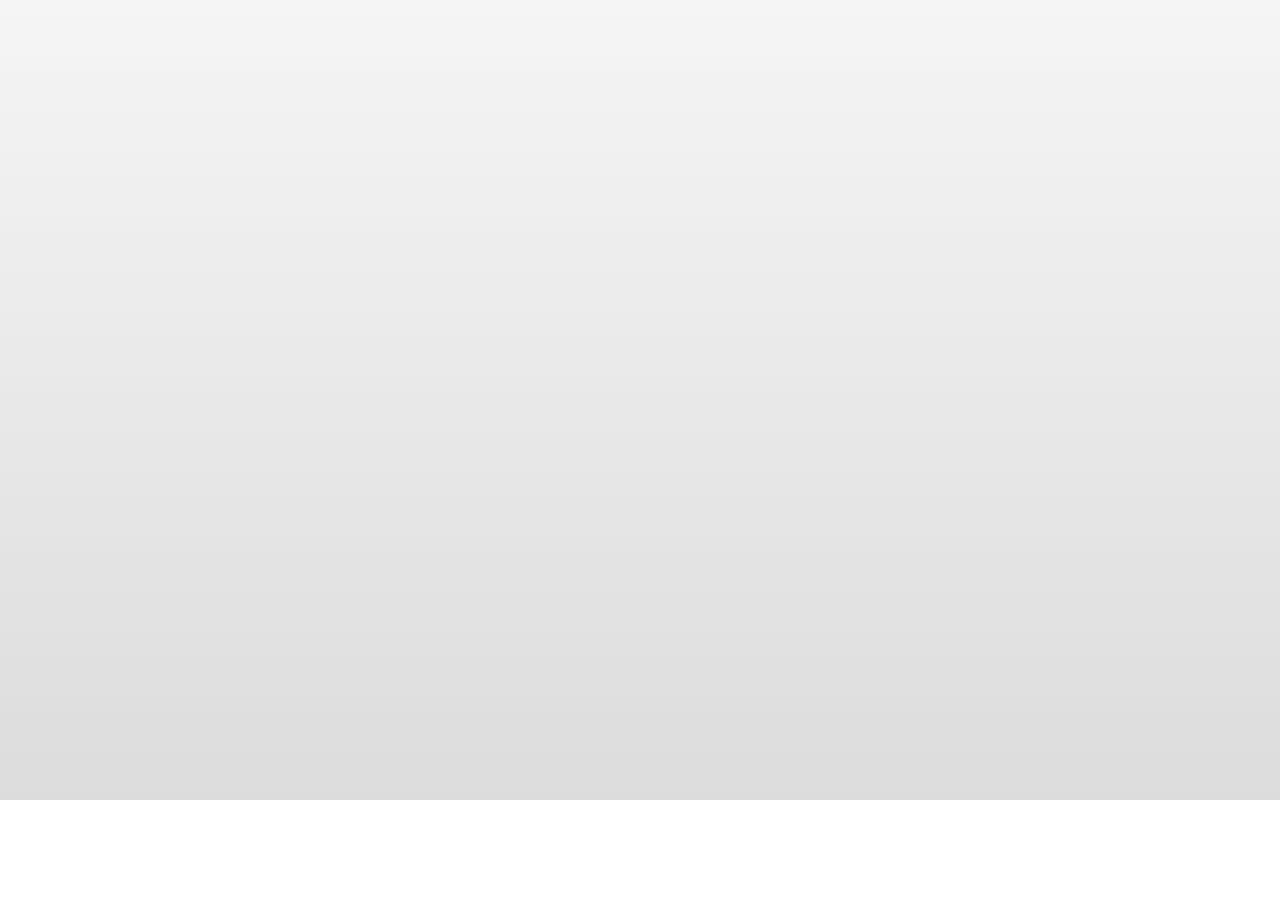
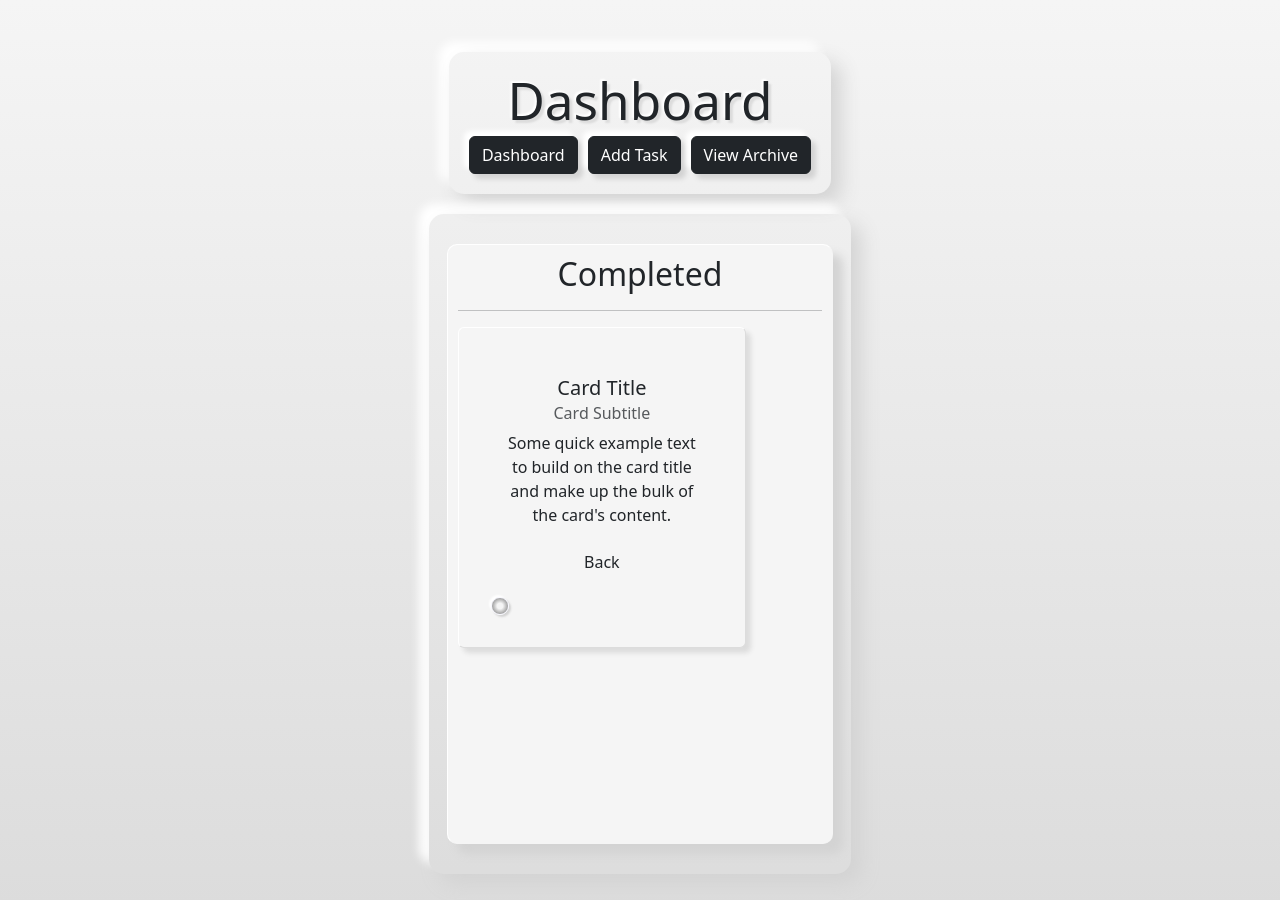
Before and after one commit to OscarHealyATU/Data-Rep-Kanban-App, a React (Vite) app in the folder my-kanban-app/: page /archive in a window 1280 px wide. Shown: the top 900 px of the page. Before the commit the page ends 800 px from the top, so only its background shows below. Built offline with nearby package versions, Linux system fonts and the light colour scheme.

Commit message:
adjusting some styles

```diff
--- a/my-kanban-app/src/components/Archive.jsx
+++ b/my-kanban-app/src/components/Archive.jsx
@@ -1,3 +1,18 @@
+import Header from "./Header";
+import KanbanCol from "./KanbanCol";
+import { Container, Row, Col } from "react-bootstrap";
 export default function Archive(){
+    return(
+        <>
+            <Header pageName="Dashboard"/>
 
+            <Container className='col-container'>
+                <Row>
+                    <Col className="complete-col">
+                        <KanbanCol title="Completed" status="completed" />
+                    </Col>
+                </Row>
+            </Container>
+        </>
+    )
 }
--- a/my-kanban-app/src/components/Board.jsx
+++ b/my-kanban-app/src/components/Board.jsx
@@ -5,7 +5,7 @@ import Header from './Header';
 export default function Board() {
     return (
         <>
-            <Header pageName="Home"/>
+            <Header pageName="Dashboard"/>
 
             <Container className='col-container'>
                 <Row>
--- a/my-kanban-app/src/components/Create.jsx
+++ b/my-kanban-app/src/components/Create.jsx
@@ -1,9 +1,14 @@
 import Form from 'react-bootstrap/Form';
 import Card from 'react-bootstrap/Card';
+import { Container } from "react-bootstrap";
+import Header from './Header';
 import './Create.css';
 export default function Create() {
     return (
-        <Card className='createTask'>
+        <>
+            <Header pageName="New Task"></Header>
+            <Container className='col-container'>
+                <Card className='createTask' style={{width:'30rem', height:'30rem'}}>
                     <Form>
                         <Form.Group className="mb-3" controlId="exampleForm.ControlInput1">
                             <Form.Label>Title</Form.Label>
@@ -11,9 +16,11 @@ export default function Create() {
                         </Form.Group>
                         <Form.Group className="mb-3" controlId="exampleForm.ControlTextarea1">
                             <Form.Label>Description</Form.Label>
-                    <Form.Control as="textarea" rows={3} />
+                            <Form.Control as="textarea" rows={11} />
                         </Form.Group>
                     </Form>
                 </Card>
+            </Container>
+        </>
     )
 }
--- a/my-kanban-app/src/components/Header.jsx
+++ b/my-kanban-app/src/components/Header.jsx
@@ -5,6 +5,9 @@ export default function Header({ pageName }) {
         <div className="header">
             <h1>{pageName}</h1>
             <div className='headerBtns'>
+                <Link to="/">
+                    <button className='btn btn-dark'>Dashboard</button>
+                </Link>
                 <Link to="/create">
                     <button className='btn btn-dark'>Add Task</button>
                 </Link>
```
Lines whose indentation alone changed are shown as unchanged.
